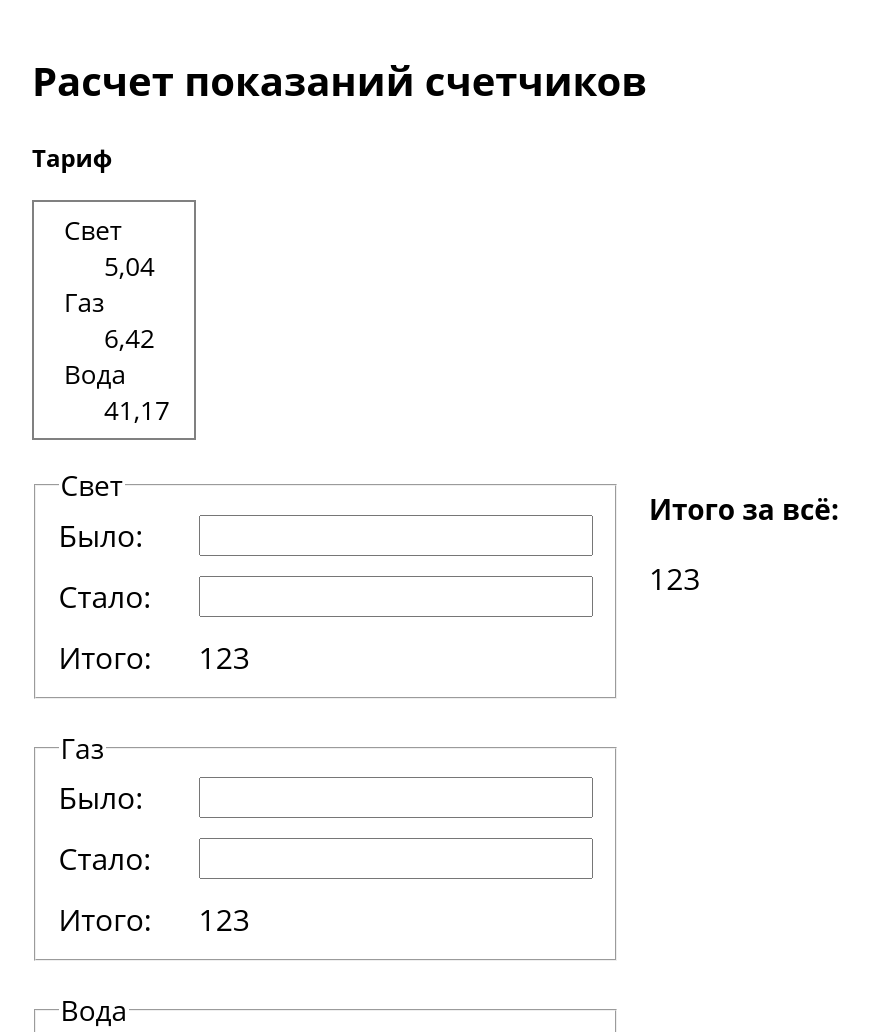
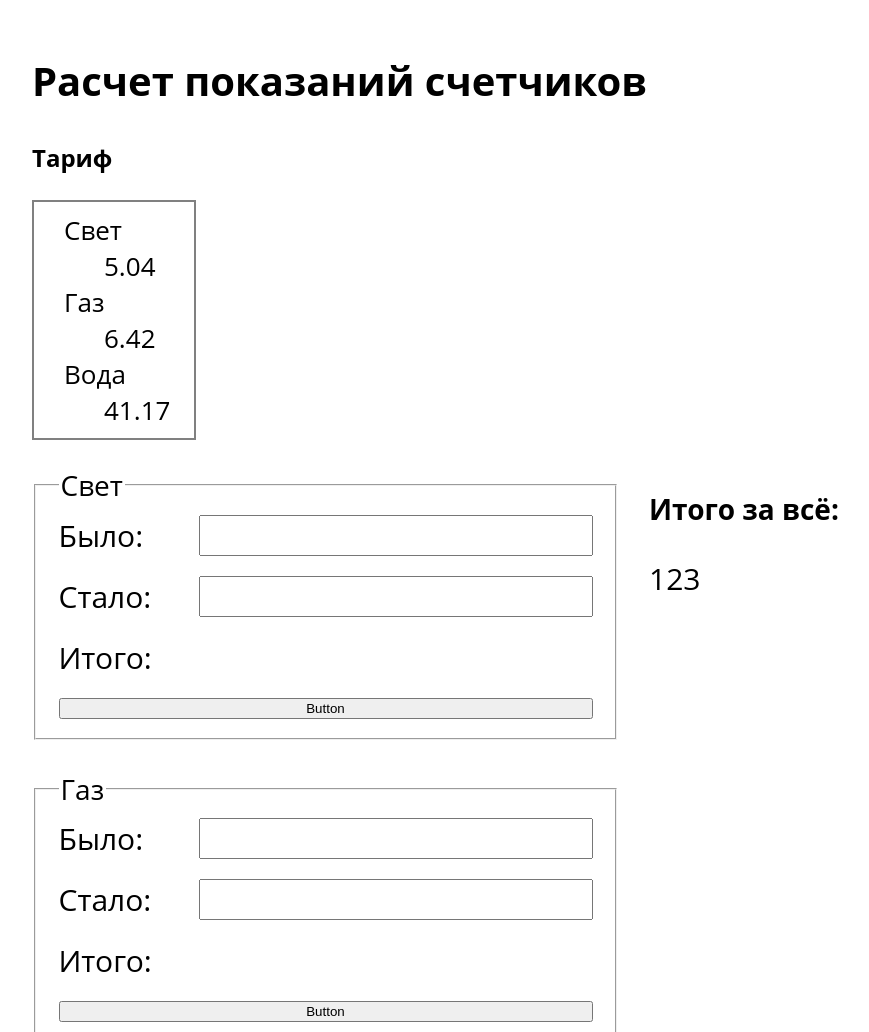
Before and after one commit to VladissGernet/calculatingCounters, a website: page source/html/index.html in a window 1280 px wide. Shown: the top 1032 px of the page, without its empty margins (83-952 px from the left). Drawn offline with nearby package versions, Linux system fonts and the light colour scheme; files that its build step writes are made by us from their sources; a web font is replaced by a local one.

Commit message:
js for input done

```diff
--- a/source/html/index.html
+++ b/source/html/index.html
@@ -23,20 +23,17 @@
           <dt class="calc__list-title">
             Свет
           </dt>
-          <dd class="calc__amount">
-            5,04
+          <dd class="calc__amount" id="elec">
           </dd>
           <dt class="calc__list-title">
             Газ
           </dt>
-          <dd class="calc__amount">
-            6,42
+          <dd class="calc__amount" id="gas">
           </dd>
           <dt class="calc__list-title">
             Вода
           </dt>
-          <dd class="calc__amount">
-            41,17
+          <dd class="calc__amount" id="water">
           </dd>
         </dl>
       </div>
@@ -60,10 +57,10 @@
           <span class="calc-form__block-text">
             Итого:
           </span>
-          <span class="calc-form__block-value">
-            123
+          <span class="calc-form__block-value" id="calc-elec-result">
           </span>
         </div>
+        <button type="button" id="button">Button</button>
       </fieldset>
       <fieldset class="calc-form__set">
         <legend class="calc-form__title">
@@ -81,10 +78,10 @@
           <span class="calc-form__block-text">
             Итого:
           </span>
-          <span class="calc-form__block-value">
-            123
+          <span class="calc-form__block-value" id="calc-gas-result">
           </span>
         </div>
+        <button type="button" id="buttonG">Button</button>
       </fieldset>
       <fieldset class="calc-form__set">
         <legend class="calc-form__title">
@@ -102,10 +99,10 @@
           <span class="calc-form__block-text">
             Итого:
           </span>
-          <span class="calc-form__block-value">
-            123
+          <span class="calc-form__block-value" id="calc-water-result">
           </span>
         </div>
+        <button type="button" id="buttonW">Button</button>
       </fieldset>
       <div class="calc-form__total">
         <h2 class="calc-form__title">
--- a/source/js/calc.js
+++ b/source/js/calc.js
@@ -1,3 +1,33 @@
-let elecInputBefore = document.querySelector('#calc-elec-before')
+const elecConst = 5.04;
+document.getElementById("elec").textContent = elecConst.toString();
+const gasConst = 6.42;
+document.getElementById("gas").textContent = gasConst.toString();
+const waterConst = 41.17;
+document.getElementById("water").textContent = waterConst.toString();
 
-console.log(123);
+let elecInputBefore = document.getElementById("calc-elec-before");
+let elecInputAfter = document.getElementById("calc-elec-after");
+let elecResult = document.getElementById("calc-elec-result");
+let buttonB = document.getElementById("button");
+
+buttonB.onclick = function () {
+  elecResult.textContent = ((elecInputAfter.value - elecInputBefore.value) * elecConst).toString() + " руб.";
+}
+
+let gasInputBefore = document.getElementById("calc-gas-before");
+let gasInputAfter = document.getElementById("calc-gas-after");
+let gasResult = document.getElementById("calc-gas-result");
+let buttonG = document.getElementById("buttonG");
+
+buttonG.onclick = function () {
+  gasResult.textContent = ((gasInputAfter.value - gasInputBefore.value) * gasConst).toString() + " руб.";
+}
+
+let waterInputBefore = document.getElementById("calc-water-before");
+let waterInputAfter = document.getElementById("calc-water-after");
+let waterResult = document.getElementById("calc-water-result");
+let buttonW = document.getElementById("buttonW");
+
+buttonW.onclick = function () {
+  waterResult.textContent = ((waterInputAfter.value - waterInputBefore.value) * waterConst).toString() + " руб.";
+}
```
